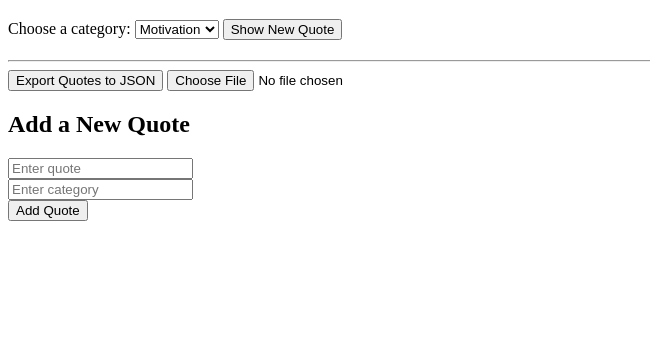
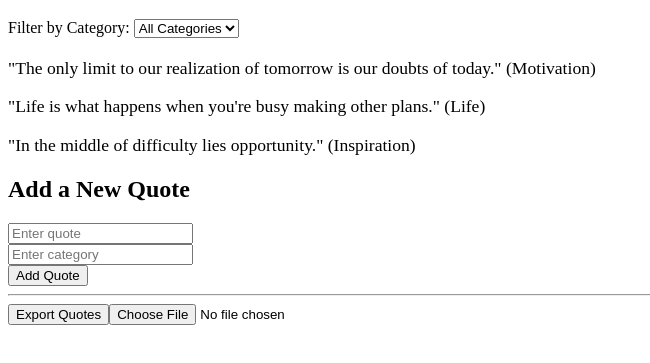
Before and after one commit to Amine4jh/alx_fe_javascript, a plain HTML site: page dom-manipulation/index.html in a window 1280 px wide. Shown: the part 61-424 px from the top of the page, without its empty margins (0-650 px from the left). Drawn offline with Linux system fonts and the light colour scheme.

Commit message:
Add Filter

```diff
--- a/dom-manipulation/index.html
+++ b/dom-manipulation/index.html
@@ -8,20 +8,16 @@
 <body>
   <h1>Dynamic Quote Generator</h1>
 
-  <div>
-    <label for="categorySelect">Choose a category:</label>
-    <select id="categorySelect"></select>
-    <button id="newQuote">Show New Quote</button>
-  </div>
+  <!-- Category Filter -->
+  <label for="categoryFilter">Filter by Category:</label>
+  <select id="categoryFilter" onchange="filterQuotes()">
+    <option value="all">All Categories</option>
+  </select>
 
-  <div id="quoteDisplay" style="margin: 20px 0; font-size: 1.2em;"></div>
+  <!-- Display Area -->
+  <div id="filteredQuotesDisplay" style="margin: 20px 0; font-size: 1.1em;"></div>
 
-  <!-- Import/Export Section -->
-  <hr />
-  <div>
-    <button id="exportBtn">Export Quotes to JSON</button>
-    <input type="file" id="importFile" accept=".json" />
-  </div>
+  <!-- Add Quote Form + Export/Import Section will be added by JS -->
 
   <script src="script.js"></script>
 </body>
--- a/dom-manipulation/script.js
+++ b/dom-manipulation/script.js
@@ -1,25 +1,17 @@
-// Local Storage Keys
 const QUOTES_KEY = "dynamicQuotes";
-const LAST_QUOTE_KEY = "lastViewedQuote";
-
-// Main data
+const LAST_FILTER_KEY = "lastSelectedCategory";
 let quotes = [];
 
-// DOM elements
-const quoteDisplay = document.getElementById("quoteDisplay");
-const categorySelect = document.getElementById("categorySelect");
-const newQuoteBtn = document.getElementById("newQuote");
-const exportBtn = document.getElementById("exportBtn");
-const importFile = document.getElementById("importFile");
+const categoryFilter = document.getElementById("categoryFilter");
+const filteredQuotesDisplay = document.getElementById("filteredQuotesDisplay");
 
-// Load quotes from local storage or use default
+// Load quotes from storage or default
 function loadQuotes() {
   const stored = localStorage.getItem(QUOTES_KEY);
   if (stored) {
     try {
       quotes = JSON.parse(stored);
-    } catch (e) {
-      console.error("Failed to parse quotes from storage:", e);
+    } catch {
       quotes = [];
     }
   } else {
@@ -32,53 +24,64 @@ function loadQuotes() {
   }
 }
 
-// Save quotes to local storage
+// Save quotes to storage
 function saveQuotes() {
   localStorage.setItem(QUOTES_KEY, JSON.stringify(quotes));
 }
 
-// Get unique categories
-function getUniqueCategories() {
-  const categories = new Set();
-  quotes.forEach(q => categories.add(q.category));
-  return Array.from(categories);
+// Populate dropdown with unique categories
+function populateCategories() {
+  const categories = [...new Set(quotes.map(q => q.category))];
+
+  // Clear existing except "All"
+  categoryFilter.innerHTML = `<option value="all">All Categories</option>`;
+
+  categories.forEach(category => {
+    const option = document.createElement("option");
+    option.value = category;
+    option.textContent = category;
+    categoryFilter.appendChild(option);
   }
 
-// Populate category dropdown
-function populateCategorySelect() {
-  categorySelect.innerHTML = "";
-  getUniqueCategories().forEach(cat => {
-    const option = document.createElement("option");
-    option.value = cat;
-    option.textContent = cat;
-    categorySelect.appendChild(option);
+  );
+
+  // Restore last selected filter
+  const savedFilter = localStorage.getItem(LAST_FILTER_KEY);
+  if (savedFilter) {
+    categoryFilter.value = savedFilter;
+    filterQuotes(); // Apply filter on load
+  }
+}
+
+// Filter quotes by selected category
+function filterQuotes() {
+  const selected = categoryFilter.value;
+  localStorage.setItem(LAST_FILTER_KEY, selected);
+
+  const filtered = selected === "all"
+    ? quotes
+    : quotes.filter(q => q.category === selected);
+
+  displayQuotes(filtered);
+}
+
+// Display filtered quotes
+function displayQuotes(quoteList) {
+  filteredQuotesDisplay.innerHTML = "";
+
+  if (quoteList.length === 0) {
+    filteredQuotesDisplay.textContent = "No quotes available.";
+    return;
+  }
+
+  quoteList.forEach(q => {
+    const p = document.createElement("p");
+    p.textContent = `"${q.text}" (${q.category})`;
+    filteredQuotesDisplay.appendChild(p);
   });
 }
 
-// Show random quote from selected category
-function showRandomQuote() {
-  const selectedCategory = categorySelect.value;
-  const filtered = quotes.filter(q => q.category === selectedCategory);
-  if (filtered.length === 0) {
-    quoteDisplay.textContent = "No quotes available in this category.";
-    return;
-  }
-  const quote = filtered[Math.floor(Math.random() * filtered.length)];
-  quoteDisplay.textContent = `"${quote.text}"`;
-
-  // Save to session storage
-  sessionStorage.setItem(LAST_QUOTE_KEY, quote.text);
-}
-
-// Restore last viewed quote from session
-function loadLastViewedQuote() {
-  const last = sessionStorage.getItem(LAST_QUOTE_KEY);
-  if (last) {
-    quoteDisplay.textContent = `"${last}"`;
-  }
-}
-
-// Create form dynamically
+// Dynamically create Add Quote form
 function createAddQuoteForm() {
   const formTitle = document.createElement("h2");
   formTitle.textContent = "Add a New Quote";
@@ -88,15 +91,13 @@ function createAddQuoteForm() {
 
   const inputQuote = document.createElement("input");
   inputQuote.type = "text";
-  inputQuote.id = "quoteText";
   inputQuote.placeholder = "Enter quote";
   inputQuote.required = true;
 
-  const inputCategory = document.createElement("input");
-  inputCategory.type = "text";
-  inputCategory.id = "quoteCategory";
-  inputCategory.placeholder = "Enter category";
-  inputCategory.required = true;
+  const inputCat = document.createElement("input");
+  inputCat.type = "text";
+  inputCat.placeholder = "Enter category";
+  inputCat.required = true;
 
   const addBtn = document.createElement("button");
   addBtn.type = "submit";
@@ -104,30 +105,33 @@ function createAddQuoteForm() {
 
   form.appendChild(inputQuote);
   form.appendChild(document.createElement("br"));
-  form.appendChild(inputCategory);
+  form.appendChild(inputCat);
   form.appendChild(document.createElement("br"));
   form.appendChild(addBtn);
-
   document.body.appendChild(form);
 
-  form.addEventListener("submit", function (e) {
+  form.addEventListener("submit", (e) => {
     e.preventDefault();
 
     const newText = inputQuote.value.trim();
-    const newCat = inputCategory.value.trim();
+    const newCat = inputCat.value.trim();
 
     if (!newText || !newCat) return;
 
     quotes.push({ text: newText, category: newCat });
     saveQuotes();
-    populateCategorySelect();
+    populateCategories();
+    filterQuotes();
     form.reset();
     alert("Quote added!");
   });
 }
 
 // Export quotes to JSON file
-function exportQuotesToJson() {
+function createExportImportButtons() {
+  const exportBtn = document.createElement("button");
+  exportBtn.textContent = "Export Quotes";
+  exportBtn.onclick = () => {
     const data = JSON.stringify(quotes, null, 2);
     const blob = new Blob([data], { type: "application/json" });
     const url = URL.createObjectURL(blob);
@@ -136,39 +140,44 @@ function exportQuotesToJson() {
     a.download = "quotes.json";
     a.click();
     URL.revokeObjectURL(url);
-}
+  };
 
-// Import quotes from uploaded JSON file
-function importFromJsonFile(event) {
-  const fileReader = new FileReader();
-  fileReader.onload = function (event) {
+  const importInput = document.createElement("input");
+  importInput.type = "file";
+  importInput.accept = ".json";
+  importInput.onchange = (event) => {
+    const reader = new FileReader();
+    reader.onload = function (e) {
       try {
-      const importedQuotes = JSON.parse(event.target.result);
-      if (Array.isArray(importedQuotes)) {
-        quotes.push(...importedQuotes);
+        const imported = JSON.parse(e.target.result);
+        if (Array.isArray(imported)) {
+          quotes.push(...imported);
           saveQuotes();
-        populateCategorySelect();
-        alert("Quotes imported successfully!");
+          populateCategories();
+          filterQuotes();
+          alert("Quotes imported successfully.");
         } else {
           alert("Invalid JSON format.");
         }
-    } catch (e) {
-      alert("Failed to parse file.");
+      } catch {
+        alert("Error reading file.");
       }
     };
-  fileReader.readAsText(event.target.files[0]);
+    reader.readAsText(event.target.files[0]);
+  };
+
+  document.body.appendChild(document.createElement("hr"));
+  document.body.appendChild(exportBtn);
+  document.body.appendChild(importInput);
 }
 
-// App initialization
+// Initialize app
 function init() {
   loadQuotes();
-  populateCategorySelect();
-  loadLastViewedQuote();
+  populateCategories();
+  filterQuotes(); // Also restores previous filter
   createAddQuoteForm();
-
-  newQuoteBtn.addEventListener("click", showRandomQuote);
-  exportBtn.addEventListener("click", exportQuotesToJson);
-  importFile.addEventListener("change", importFromJsonFile);
+  createExportImportButtons();
 }
 
 document.addEventListener("DOMContentLoaded", init);
```
Lines whose indentation alone changed are shown as unchanged.
